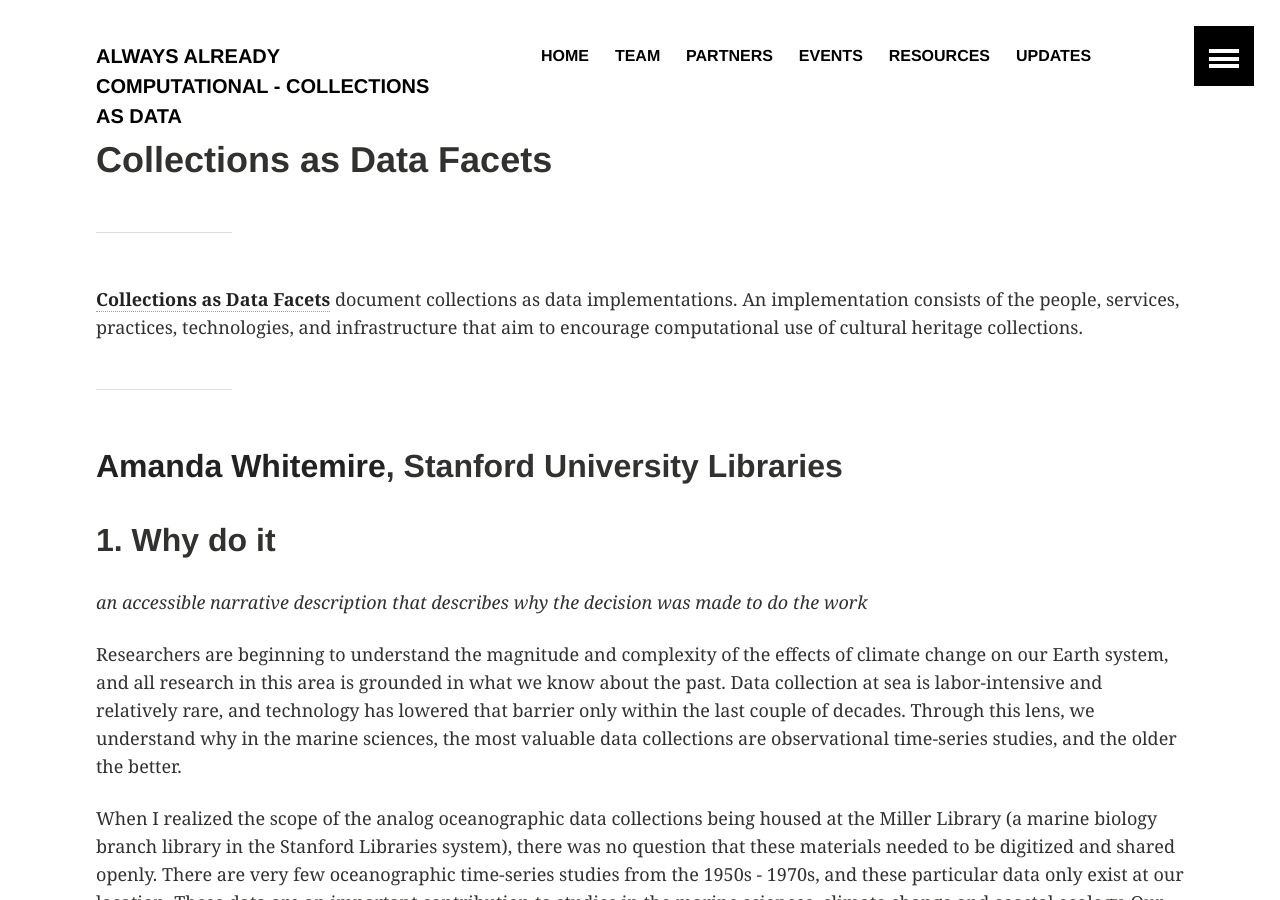
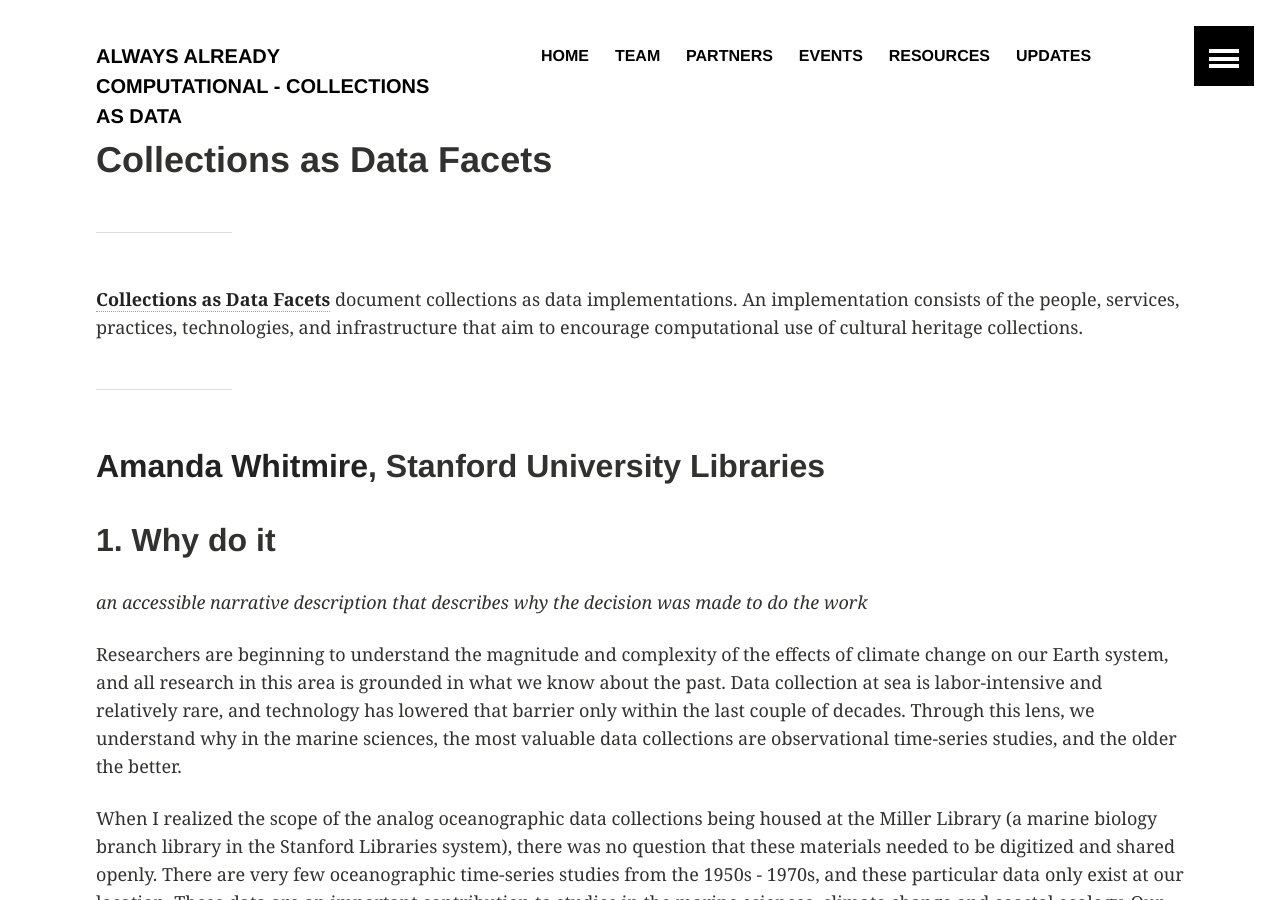
Before and after one commit to collectionsasdata/collectionsasdata.github.io, a Jekyll site: the page built from facet3.md, in a window 1280 px wide and 900 px high. Built offline with Jekyll 4.4.1, drawn with Linux system fonts in a browser that asks for light colours.

Commit message:
Update facet3.md

```diff
--- a/facet3.md
+++ b/facet3.md
@@ -8,7 +8,7 @@ title:  "Collections as Data Facets"
 
 ---
 
-## [**Amanda Whitemire**](https://library.stanford.edu/people/thalassa), Stanford University Libraries
+## [**Amanda Whitmire**](https://library.stanford.edu/people/thalassa), Stanford University Libraries
 
 ## 1. Why do it
 
```
